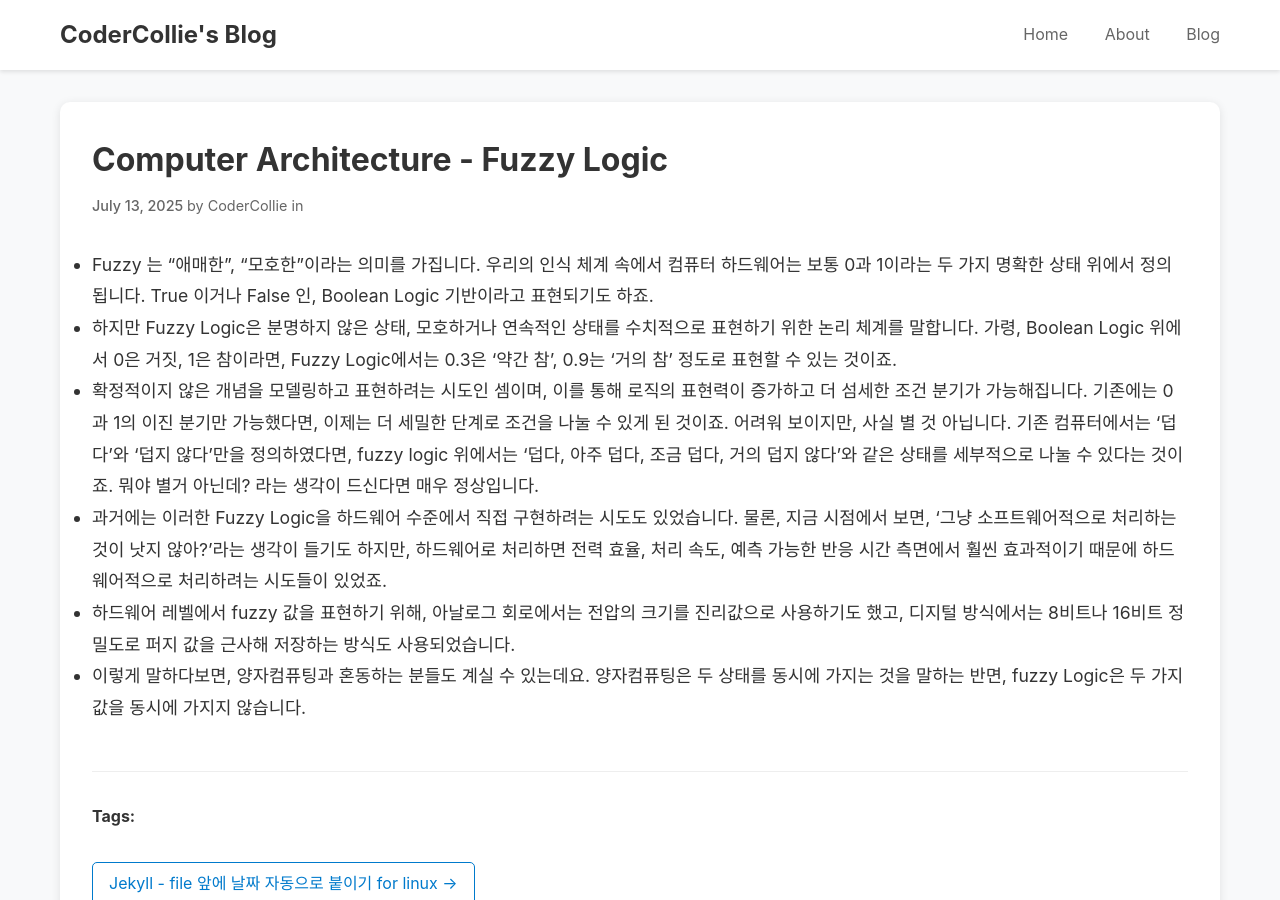
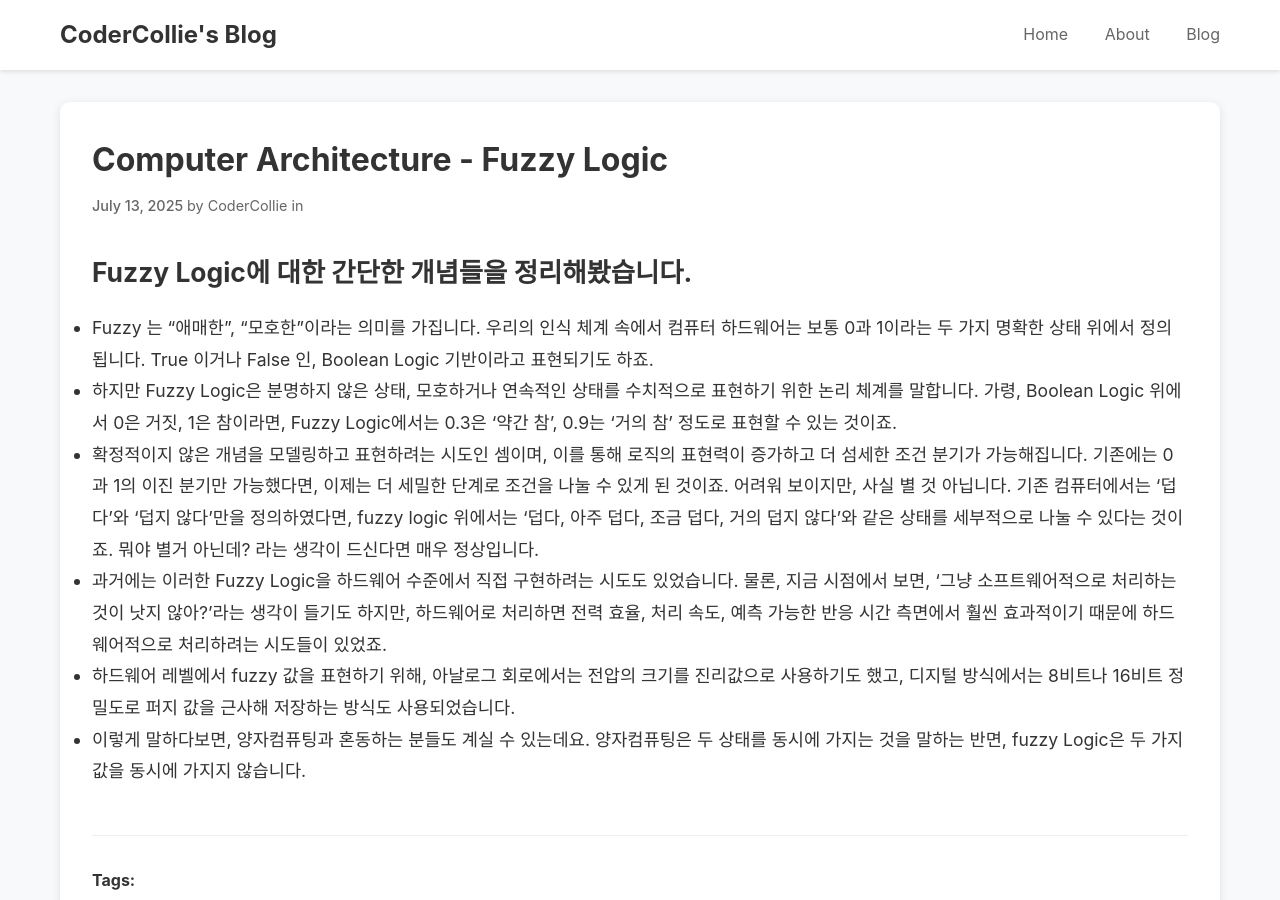
Before and after one commit to CoderCollie/codercollie.github.io, a Jekyll site: the page built from _posts/000_ComputerArchitecture/2025-07-13-001.fuzzyLogic.md, in a window 1280 px wide and 900 px high. Built offline with Jekyll 4.4.1, drawn with Linux system fonts in a browser that asks for light colours; some web fonts are replaced; comment, search, counter and statistics services are not loaded.

Commit message:
writing posts

```diff
--- a/_posts/000_ComputerArchitecture/2025-07-13-001.fuzzyLogic.md
+++ b/_posts/000_ComputerArchitecture/2025-07-13-001.fuzzyLogic.md
@@ -1,6 +1,8 @@
 ---
 title: Computer Architecture - Fuzzy Logic
 ---
+
+## Fuzzy Logic에 대한 간단한 개념들을 정리해봤습니다.
 
 - Fuzzy 는 “애매한”, “모호한”이라는 의미를 가집니다. 우리의 인식 체계 속에서 컴퓨터 하드웨어는 보통 0과 1이라는 두 가지 명확한 상태 위에서 정의됩니다. True 이거나 False 인, Boolean Logic 기반이라고 표현되기도 하죠.
 - 하지만 Fuzzy Logic은 분명하지 않은 상태, 모호하거나 연속적인 상태를 수치적으로 표현하기 위한 논리 체계를 말합니다. 가령, Boolean Logic 위에서 0은 거짓, 1은 참이라면, Fuzzy Logic에서는 0.3은 '약간 참', 0.9는 '거의 참' 정도로 표현할 수 있는 것이죠.
```
